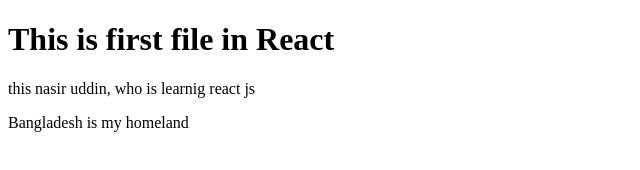
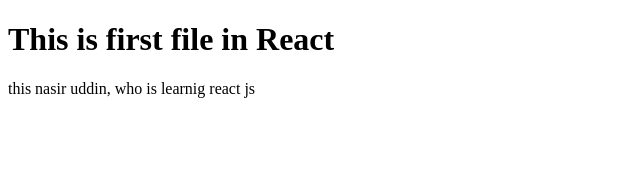
Before and after one commit to nasirnupt/git-test-coursera-react, a plain HTML site: page index.html in a window 1280 px wide. Shown: the whole page, without its empty margins (0-640 px from the left). Drawn offline with Linux system fonts and the light colour scheme.

Commit message:
first commit

```diff
--- a/index.html
+++ b/index.html
@@ -7,6 +7,5 @@
 <body>
     <h1>This is first file in React</h1>
     <P>this nasir uddin, who is learnig react js</P>
-    <p>Bangladesh is my homeland</p>
 </body>
 </html>
```
Also changed, not shown: 1 other file.
